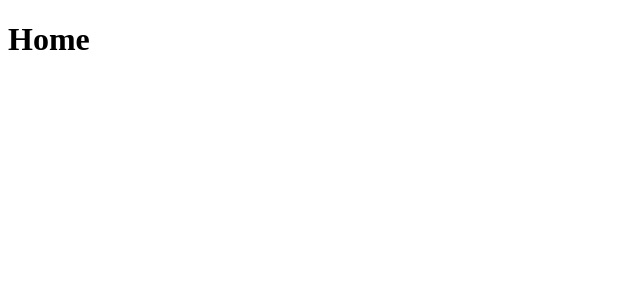
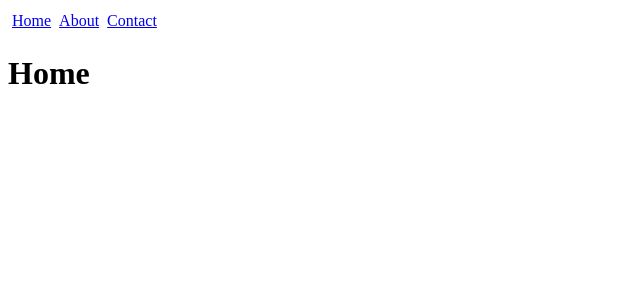
Before and after one commit to itaydafna/rr4-tut, a React (Create React App) app: page / in a window 1280 px wide. Shown: the top 300 px of the page, without its empty margins (0-640 px from the left). Built offline with nearby package versions, Linux system fonts and the light colour scheme.

Commit message:
lesson 3

```diff
--- a/src/App.css
+++ b/src/App.css
@@ -0,0 +1,4 @@
+a {
+    display: inline-block;
+    margin: 4px;
+}
--- a/src/App.js
+++ b/src/App.js
@@ -1,20 +1,28 @@
 import React from 'react';
-import { BrowserRouter as Router, Route } from 'react-router-dom';
+import {
+    BrowserRouter as Router,
+    Route,
+    Link
+} from 'react-router-dom';
+
+import './App.css'
 
 
-const Home = (props) => {
-console.log(props);
-return <h1>Home</h1>
-};
-
-
+const Links = () => (
+    <nav>
+        <Link to="/">Home </Link>
+        <Link to={{ pathname: '/about' }}>About </Link>
+        <Link replace to="/contact">Contact</Link>
+    </nav>
+)
 
 const App = () => (
     <Router>
         <div>
-            <Route exact path="/" component={Home} />
-            {/*<Route path="/about" render={()=><h1>About</h1>} />*/}
-            <Route path="/about" children={({match}) => match && <h1>About</h1>} />
+            <Links />
+            <Route exact path="/" render={() => <h1>Home</h1>} />
+            <Route path="/about" render={() => <h1>About</h1>} />
+            <Route path="/contact" render={() => <h1>Contact</h1>} />
         </div>
     </Router>
 );
```
Also changed, not shown: 1 other file (tests, documents, lock files or other folders).
